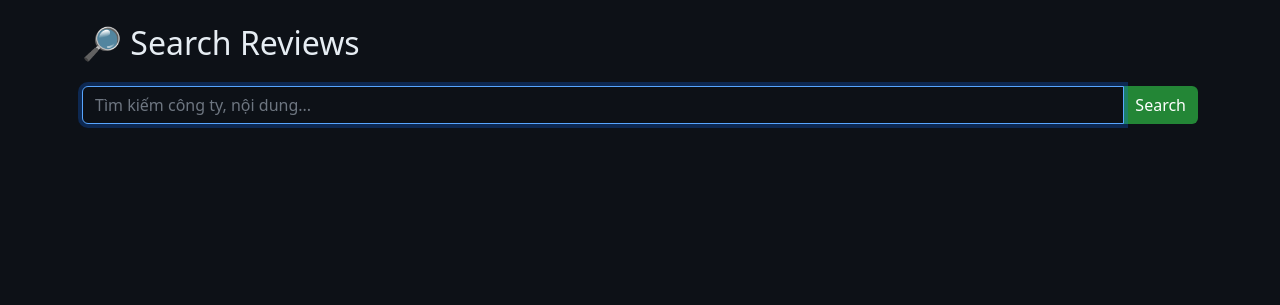
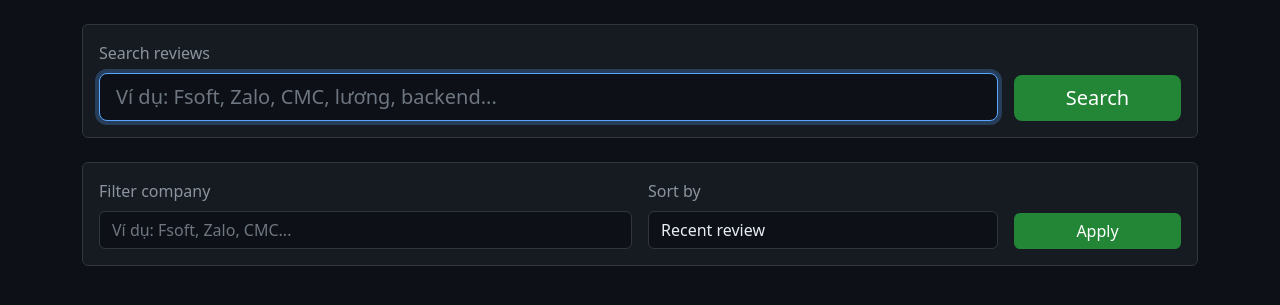
Before and after one commit to rin2401/voz-review, a FastAPI app: template templates/search.html in a window 1280 px wide. Shown: the part 57-362 px from the top of the page. Run offline with FastAPI, Linux system fonts and the light colour scheme; the template is opened without the code that fills it, so the values that code supplies are empty; parts of the project's set-up code (start-up, migrations or seed data) failed here and were passed over.

Commit message:
style: align search page filters with homepage

```diff
--- a/main.py
+++ b/main.py
@@ -138,13 +138,32 @@ async def company_detail(request: Request, company_name: str, page: int = 1, thr
 
 
 @app.get("/search", response_class=HTMLResponse)
-async def search_page(request: Request, q: str = ""):
+async def search_page(request: Request, q: str = "", company: str = "", sort: str = "recent_review"):
     """Search reviews"""
     if not q:
         template = jinja_env.get_template("search.html")
-        return HTMLResponse(template.render(request=request, results=[], query="", review_by_post_id={}, reply_children_by_post_id={}, default_visible_replies=3))
+        return HTMLResponse(template.render(
+            request=request,
+            results=[],
+            query="",
+            company_query=company,
+            sort=sort,
+            review_by_post_id={},
+            reply_children_by_post_id={},
+            default_visible_replies=3,
+        ))
 
     results = await search_reviews(q, limit=50)
+    if company:
+        keyword = company.lower().strip()
+        results = [r for r in results if keyword in (r.get("company") or "").lower()]
+
+    if sort == "likes_desc":
+        results.sort(key=lambda item: item.get("likes") or 0, reverse=True)
+    else:
+        sort = "recent_review"
+        results.sort(key=lambda item: item.get("post_date") or item.get("created_at"), reverse=True)
+
     default_visible_replies = 3
 
     review_by_post_id = {
@@ -183,6 +202,8 @@ async def search_page(request: Request, q: str = ""):
         request=request,
         results=results,
         query=q,
+        company_query=company,
+        sort=sort,
         review_by_post_id=review_by_post_id,
         reply_children_by_post_id=reply_children_by_post_id,
         default_visible_replies=default_visible_replies,
--- a/templates/search.html
+++ b/templates/search.html
@@ -51,13 +51,15 @@
         .navbar-dark .nav-link:hover { color: #58a6ff !important; }
         .btn-primary { background: #238636 !important; border: none !important; }
         .btn-primary:hover { background: #2ea043 !important; }
-        input {
+        .btn-secondary { background: #21262d !important; border: 1px solid #30363d !important; color: #e6edf3 !important; }
+        .btn-secondary:hover { background: #30363d !important; }
+        input, select {
             background: #0d1117 !important;
             border: 1px solid #30363d !important;
             color: #e6edf3 !important;
         }
         input::placeholder { color: #6e7681 !important; }
-        input:focus {
+        .form-control:focus, .form-select:focus {
             background: #0d1117 !important;
             border-color: #58a6ff !important;
             color: #e6edf3 !important;
@@ -112,14 +114,41 @@
     </nav>
 
     <div class="container mt-4">
-        <h2 class="mb-4">🔎 Search Reviews</h2>
+        <div class="card mb-4">
+            <div class="card-body">
+                <form action="/search" method="get" class="row g-3 align-items-end">
+                    <div class="col-md-10">
+                        <label for="search-q" class="form-label text-muted">Search reviews</label>
+                        <input type="text" id="search-q" name="q" class="form-control form-control-lg" placeholder="Ví dụ: Fsoft, Zalo, CMC, lương, backend..." value="{{ query }}" autofocus>
+                    </div>
+                    <div class="col-md-2 d-grid">
+                        <button type="submit" class="btn btn-primary btn-lg">Search</button>
+                    </div>
+                </form>
+            </div>
+        </div>
 
-        <form action="/search" method="get" class="mb-4">
-            <div class="input-group">
-                <input type="text" name="q" class="form-control" placeholder="Tìm kiếm công ty, nội dung..." value="{{ query }}" autofocus>
-                <button type="submit" class="btn btn-primary">Search</button>
+        <div class="card mb-4">
+            <div class="card-body">
+                <form action="/search" method="get" class="row g-3 align-items-end">
+                    <input type="hidden" name="q" value="{{ query }}">
+                    <div class="col-md-6">
+                        <label for="company" class="form-label text-muted">Filter company</label>
+                        <input type="text" id="company" name="company" class="form-control" placeholder="Ví dụ: Fsoft, Zalo, CMC..." value="{{ company_query or '' }}">
+                    </div>
+                    <div class="col-md-4">
+                        <label for="sort" class="form-label text-muted">Sort by</label>
+                        <select id="sort" name="sort" class="form-select">
+                            <option value="recent_review" {% if sort == 'recent_review' %}selected{% endif %}>Recent review</option>
+                            <option value="likes_desc" {% if sort == 'likes_desc' %}selected{% endif %}>Most likes</option>
+                        </select>
+                    </div>
+                    <div class="col-md-2 d-grid">
+                        <button type="submit" class="btn btn-primary">Apply</button>
+                    </div>
+                </form>
             </div>
-        </form>
+        </div>
 
         {% if query %}
         <div class="text-muted mb-3">
```
